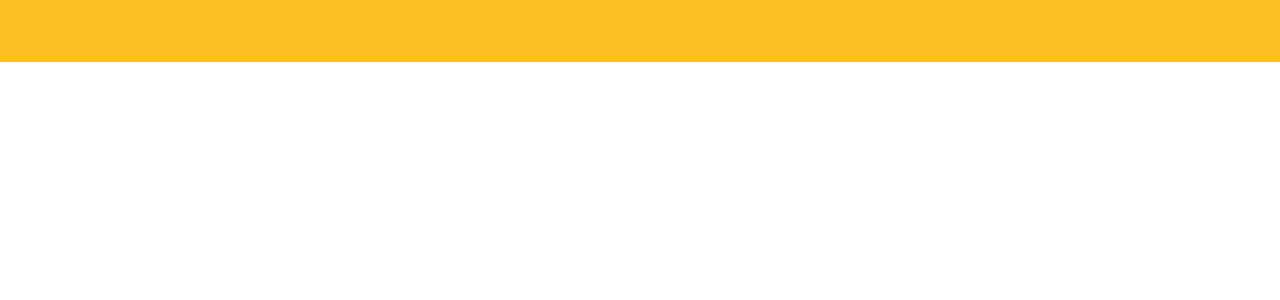
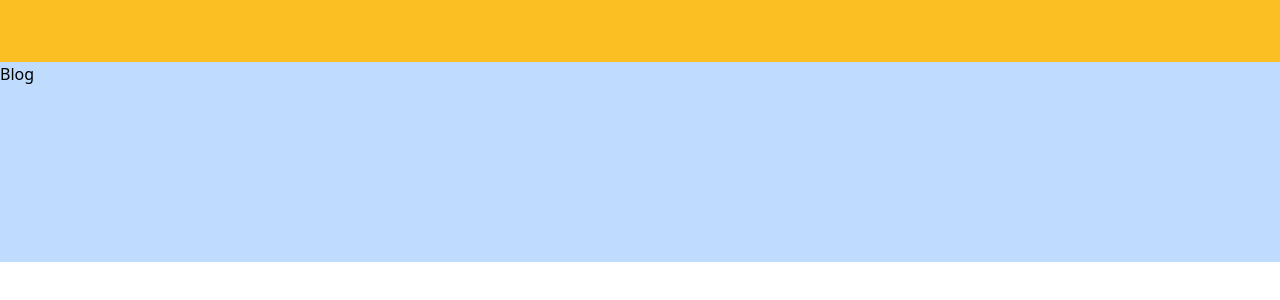
Before and after one commit to coolcrazyfox/Gym-WEBsite, a Next.js app: page / in a window 1280 px wide. Shown: the part 5274-5574 px from the top of the page. Built offline with nearby package versions, Linux system fonts and the light colour scheme.

Commit message:
changes page

```diff
--- a/app/page.tsx
+++ b/app/page.tsx
@@ -1,5 +1,6 @@
 import About from "./components/About";
 import Blog from "./components/Blog";
+import Brands from "./components/Brands";
 import Classes from "./components/Classes";
 import Hero from "./components/Hero";
 import Membership from "./components/Membership";
@@ -16,6 +17,7 @@
       <Membership />
       <Testimonial />
       <Blog />
+      <Brands />
       <div className={"h-[3000px]"}></div>
     </main>
   );
```
